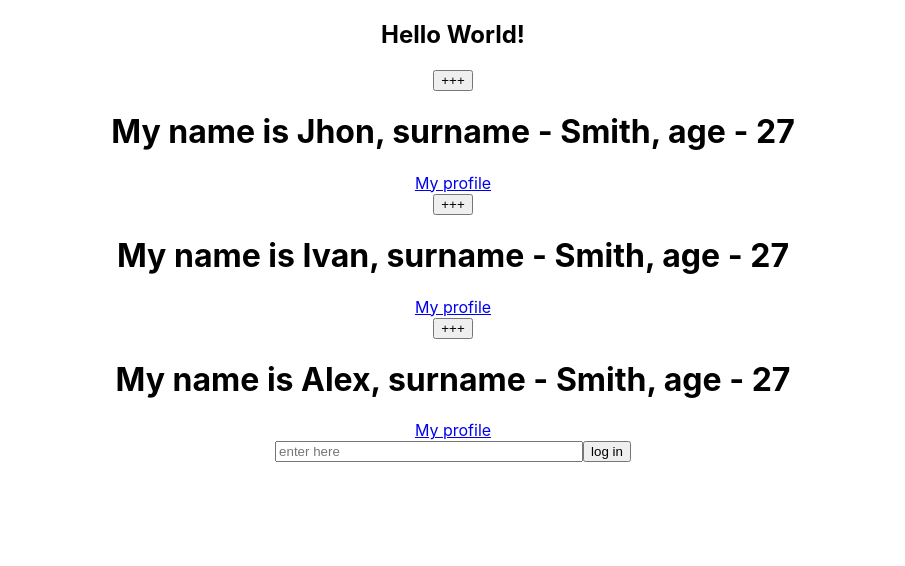
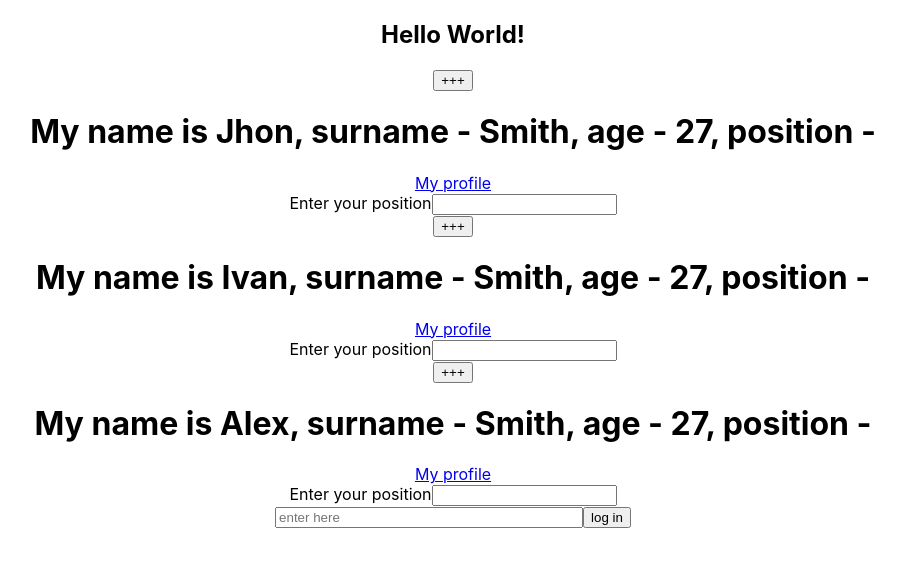
Before and after one commit to Grimdvl/react-test, a React (Create React App) app: page / in a window 1280 px wide. Shown: the top 566 px of the page, without its empty margins (187-1092 px from the left). Built offline with nearby package versions, Linux system fonts and the light colour scheme.

Commit message:
15 lesson done

```diff
--- a/src/App.js
+++ b/src/App.js
@@ -51,7 +51,10 @@
 		this.state = {
 			years: 27,
 			text: '+++',
+			position: '',
 		}
+		// второй способ привязать контекст зис вместо стрелочніх функций this.nextYear = this.nextYear.bind(this);
+		// третий способ пригождаеться когда мі хоти передать какой нибудь аргумент в обработчик события onClick={() => this.nextYear()} немного теряет в оптимизации если мі переиспользуем в новом компоненте так как перерисовіваеться колбек заново
 	}
 	nextYear = () => {
 		console.log('+++');
@@ -59,13 +62,27 @@
 			years: state.years + 1
 		}));
 	}
+	commitInputChanges = (e, color) => {
+		console.log(color);
+		this.setState({
+			position: e.target.value,
+		});
+	}
 	render() {
 		const { name, surname, link } = this.props;
+		const { position, years } = this.state;
 		return (
 			<div>
 				<button onClick={this.nextYear}>{this.state.text}</button>
-				<h1>My name is {name}, surname - {surname.firstSurname}, age - {this.state.years}</h1>
+				<h1>My name is {name},
+					surname - {surname.firstSurname},
+					age - {years},
+					position - {position}</h1>
 				<a href={link()}>My profile</a>
+				<form>
+					<span>Enter your position</span>
+					<input type="text" onChange={(e) => this.commitInputChanges(e, 'some color')}/>
+				</form>
 			</div>
 		)
 	}
```
